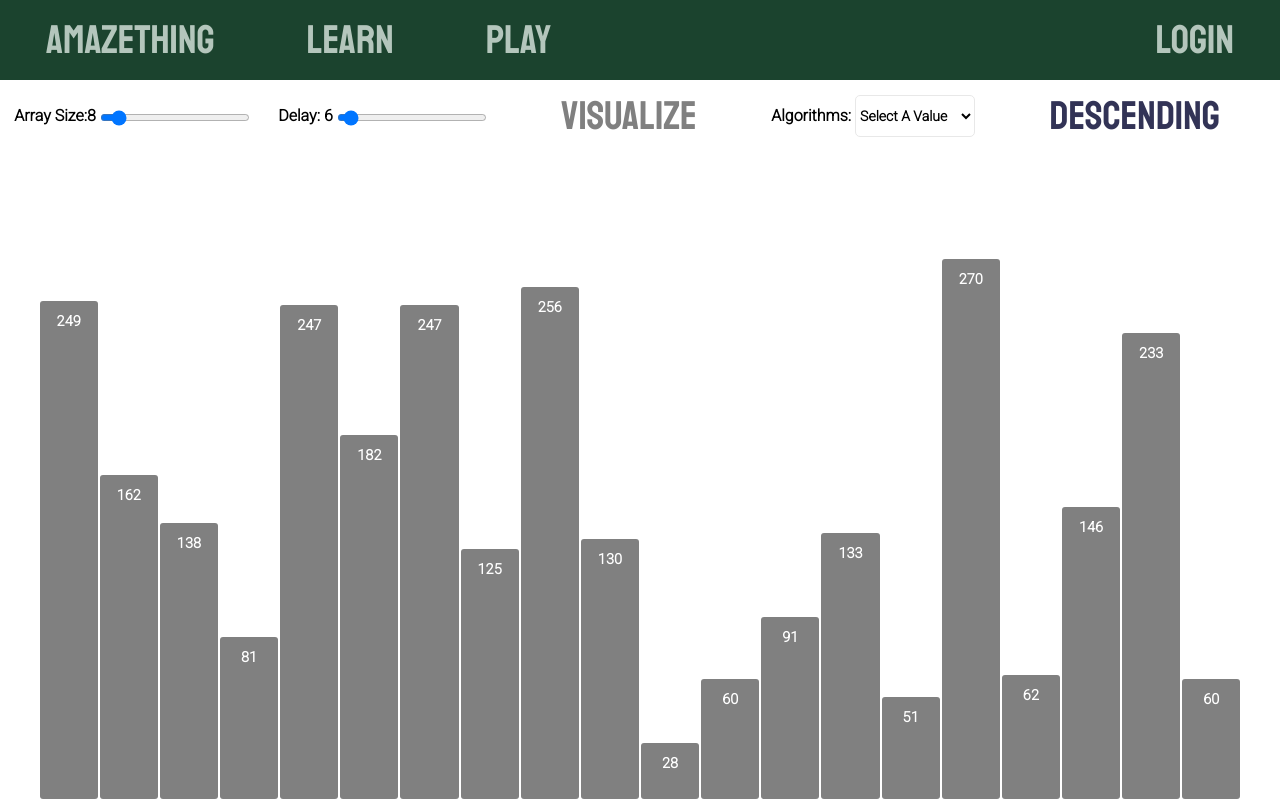
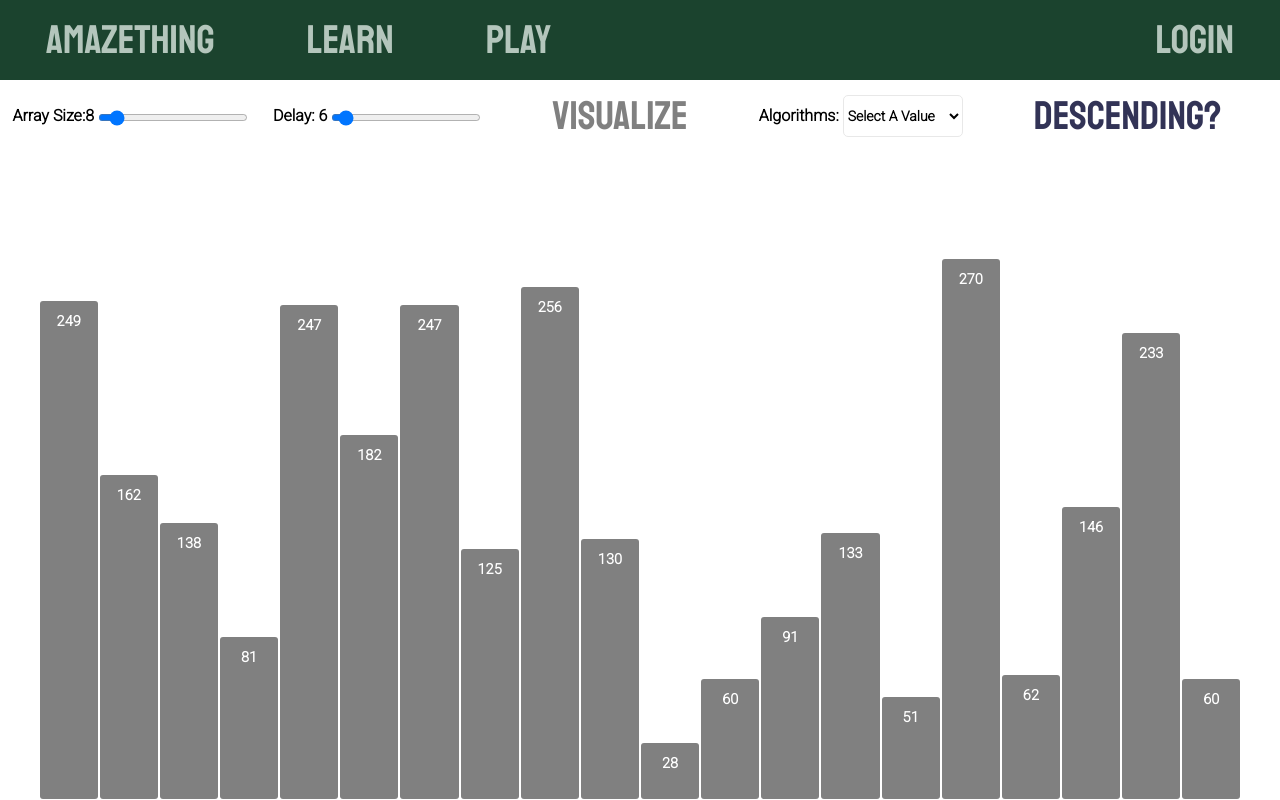
Before and after one commit to vadim-nest/aMAZEthing, a React (Vite) app in the folder Client/: page /learning/allSortsPlay in a window 1280 px wide. Built offline with nearby package versions, Linux system fonts and the light colour scheme; no server answers.

Commit message:
fix(seesm to have fixed the go back/then search bug): qe

```diff
--- a/Client/src/components/gameOver.tsx
+++ b/Client/src/components/gameOver.tsx
@@ -65,7 +65,7 @@ function GameOver ({gameStats, currentPlayer} : {
             </h2>
           </div>
         </div>
-        <button className='game-over-button' onClick={() => navigate('/waitingRoom')}>Go Back</button>
+        <button className='game-over-button' onClick={() => navigate('/waitingRoom', {replace:true})}>Go Back</button>
       </div>
     </div>
   )
--- a/Client/src/components/sortingLessons/allSortsPlay.tsx
+++ b/Client/src/components/sortingLessons/allSortsPlay.tsx
@@ -49,7 +49,7 @@ export default function AllSortsPlay() {
   let WIDTH = Number(`${(width/array.length)-(MARGIN*2)}`) ;
   let FONTSIZE:number
 
-  if(array.length >= 40) {
+  if(array.length >= 55) {
     FONTSIZE = 0.0000000001
   } else {
     FONTSIZE = Number(`${WIDTH/4}`)
@@ -161,7 +161,7 @@ export default function AllSortsPlay() {
 
 
           <button  className={ clicked && !isSorted ? "button disabled clickSort ASCEND" : "button clickSort ASCEND"}  disabled={clicked ? true : false} onClick={() => setAscendTRUE(!ascendTRUE)}>
-            {ascendTRUE ? 'DESCENDING' : 'ASCENDING  '}
+            {ascendTRUE ? 'DESCENDING?' : 'ASCENDING?'}
           </button>
 
       </div>
--- a/Client/src/css/allSortsPlay.css
+++ b/Client/src/css/allSortsPlay.css
@@ -43,7 +43,7 @@
 
 
 .ASCEND{
-    min-width: 182px;
+    min-width: 200px;
 }
 
 input[type='range'] {
```
